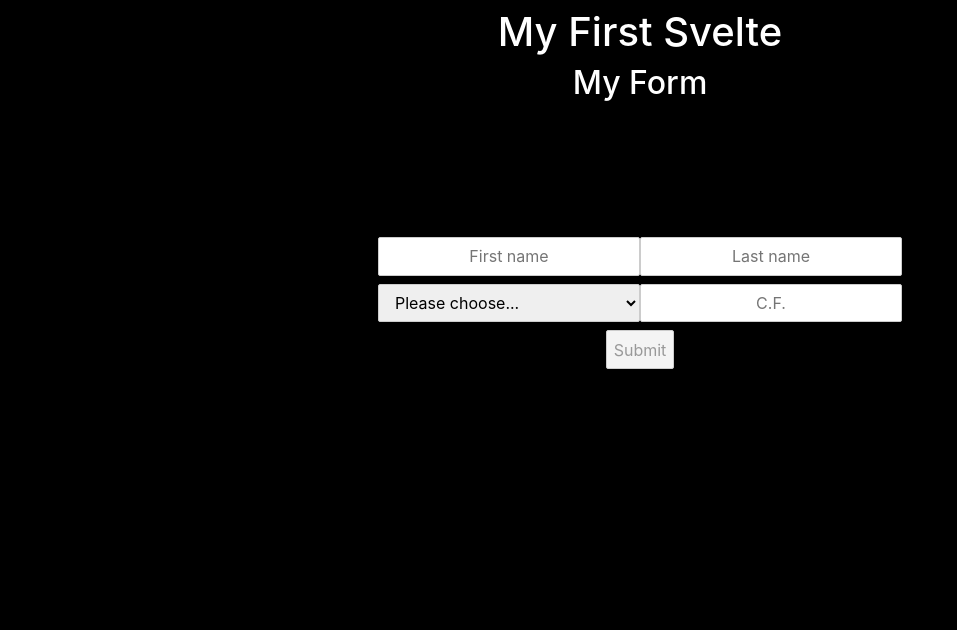
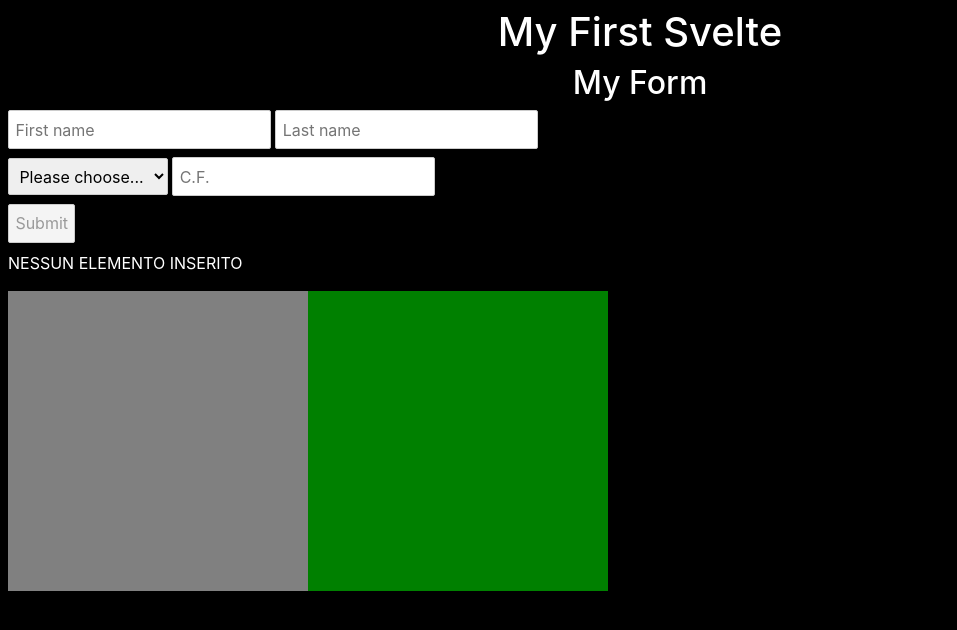
Before and after one commit to Gabriele-66/MyFirstSvelte, a Svelte app: page / in a window 1280 px wide. Shown: the top 630 px of the page, without its empty margins (0-957 px from the left). Built offline with nearby package versions, Linux system fonts and the light colour scheme.

Commit message:
logic ok

```diff
--- a/public/index.html
+++ b/public/index.html
@@ -11,6 +11,7 @@
     <link href="https://cdn.jsdelivr.net/npm/bootstrap@5.0.2/dist/css/bootstrap.min.css" rel="stylesheet" integrity="sha384-EVSTQN3/azprG1Anm3QDgpJLIm9Nao0Yz1ztcQTwFspd3yD65VohhpuuCOmLASjC" crossorigin="anonymous">
     <script src="https://cdn.jsdelivr.net/npm/bootstrap@5.0.2/dist/js/bootstrap.bundle.min.js" integrity="sha384-MrcW6ZMFYlzcLA8Nl+NtUVF0sA7MsXsP1UyJoMp4YLEuNSfAP+JcXn/tWtIaxVXM" crossorigin="anonymous">
     </script>
+    <script src="https://code.jquery.com/jquery-3.5.0.js"></script>
     <link rel='stylesheet' href='/global.css'>
     <link rel='stylesheet' href='/build/bundle.css'>
 
--- a/src/component/Interface.svelte
+++ b/src/component/Interface.svelte
@@ -1,10 +1,25 @@
 <script>
-	import MyFormI from './interfaces/Form.svelte'
-    import MyTableI from './interfaces/Table.svelte'
+	import MyForm from './interfaces/Form.svelte'
+    import MyTable from './interfaces/Table.svelte'
 
+    let people = [];
     function handleAdd(event){
-        console.log(event.detail.nome)
+        people.push(event.detail);
+        people = people;
     }
 </script>
 
-<MyFormI on:add={handleAdd}/>
+<MyForm style="float:left; display:block; width:300px; height:300px;" on:add={handleAdd}/>
+<MyTable style="float:rigth; display:block; width:300px; height:300px;" bind:people/>
+
+<style>
+    .MyTable{
+        text-align: center;
+    }
+</style>
+
+<div style="float:left; display:block; width:300px; height:300px; background-color:grey;"></div>
+
+<div style="float:left; display:block; width:300px; height:300px; background-color:green;"></div>
+
+<div style="clear:both;"></div>
--- a/src/component/interfaces/Form.svelte
+++ b/src/component/interfaces/Form.svelte
@@ -1,40 +1,42 @@
 <script>
 import { createEventDispatcher } from "svelte";
-
 
 	let Fname ='';
 	let Lname ='';
 	let Cf ='';
 	let Sex ='';
 	$:disBtn=!Fname || !Lname || !Sex || !Cf;
+
 	const dispatch = createEventDispatcher();
 	function handleSubmit() {
 		dispatch('add',{
-			nome:Fname,
-			cognome:Lname
+			name:Fname,
+			surname:Lname,
+			cf:Cf,
+			sex:Sex
 		})
-		formDis=alert(`First Name ${Fname},Last Name ${Lname},C.F. ${Cf},Sex ${Sex}`);
+		console.log(`First Name ${Fname}, Last Name ${Lname}, C.F. ${Cf}, Sex ${Sex}`);
 	}
 </script>
 
 <h2 style="text-align:center">My Form</h2>
 
 <form on:submit|preventDefault={handleSubmit}>
-    <div class="row">
-		<input type="text" class="col" placeholder="First name" bind:value={Fname}>
-		<input type="text" class="col" placeholder="Last name" bind:value={Lname}>
+    <div >
+		<input type="text" placeholder="First name" bind:value={Fname}>
+		<input type="text" placeholder="Last name" bind:value={Lname}>
     </div>
 
-    <div class="row">
-        <select class="col" bind:value={Sex}>
+    <div>
+        <select bind:value={Sex}>
 			<option value="" selected>Please choose...</option>
 			<option value="M">Male</option>
 			<option value="F">Famale</option>
         </select>
-		<input type="text" class="col" placeholder="C.F." bind:value={Cf}>
+		<input type="text" placeholder="C.F." bind:value={Cf}>
     </div>
 
-    <button class="col" disabled={disBtn} type=submit>
+    <button disabled={disBtn} type=submit>
 		Submit
 	</button>
 </form>
@@ -42,7 +44,7 @@
 
 <style>
 
-	form {
+	/* form {
 		display: block;
 		width: 500px;
 		max-width: 100%;
@@ -53,5 +55,5 @@
 
 	input{
 		text-align: center;
-	}
+	} */
 </style>
--- a/src/component/interfaces/Table.svelte
+++ b/src/component/interfaces/Table.svelte
@@ -0,0 +1,46 @@
+<script>
+    export let people = [];
+
+    function eliminaRiga(index){
+        people.splice(index,1);
+        people=people;
+    }
+
+</script>
+
+<!-- {JSON.stringify(people)}
+{people.length} -->
+
+{#if people.length>0}
+    <table class="table table-bordered table-dark">
+        <thead>
+            <tr>
+            <th>First Name</th>
+            <th>Last Name</th>
+            <th>Sex</th>
+            <th>C.F.</th>
+            <th>Delete</th>
+            </tr>
+        </thead>
+        <tbody>
+            {#each people as person,index}
+                <tr>
+                    <td>{person.name}</td>
+                    <td>{person.surname}</td>
+                    <td>{person.sex}</td>
+                    <td>{person.cf}</td>
+                    <td><button on:click={()=>eliminaRiga(index)}>X</button></td>
+                </tr>
+            {/each}
+        </tbody>
+    </table>
+{:else}
+    <p>NESSUN ELEMENTO INSERITO</p>
+{/if}
+
+<style>
+    /* p{
+        color: red;
+        text-align: center;
+    } */
+</style>
```
